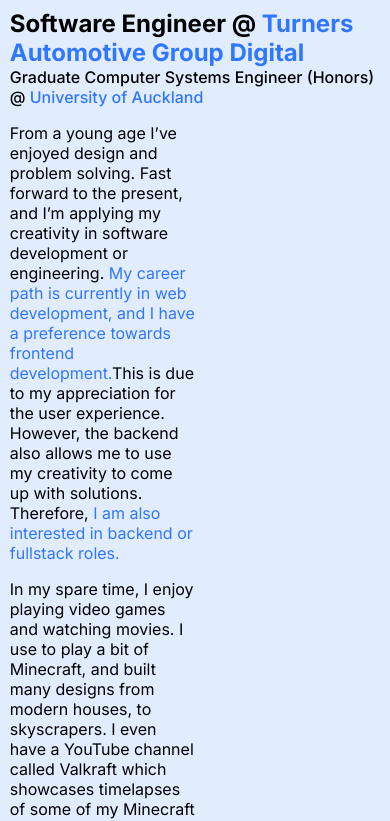
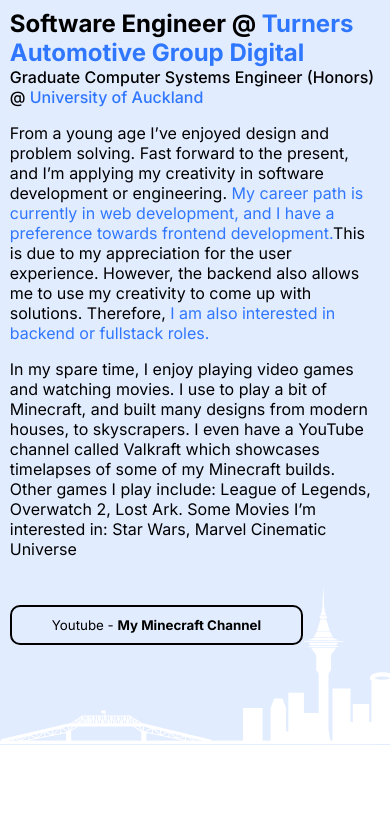
Before and after one commit to christopher-alba/personal-portfolio-v4, a React (Vite) app: page / in a window 390 px wide. Shown: the part 960-1781 px from the top of the page. Built offline with nearby package versions, Linux system fonts and the light colour scheme.

Commit message:
make about section responsive

```diff
--- a/src/components/About/styled.ts
+++ b/src/components/About/styled.ts
@@ -28,6 +28,12 @@ export const Emphasise = styled("span")`
 
 export const TextWrapper = styled("div")`
   max-width: 50%;
+  @media(max-width:1000px){
+    max-width: 80%;
+  }
+  @media(max-width: 600px){
+    max-width: 100%;
+  }
 `;
 
 export const Skyline = styled(SkylineSVG)`
```
